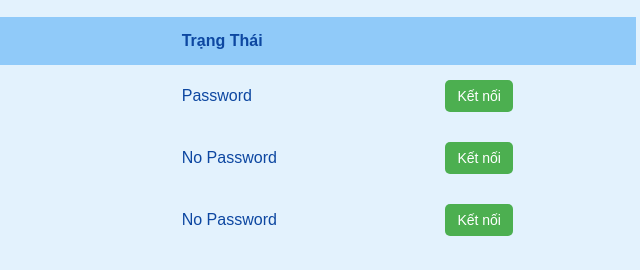
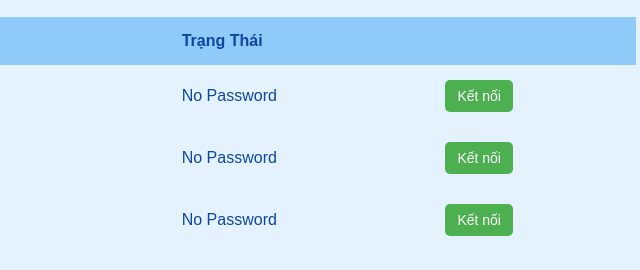
Before and after one commit to thecheckmateteam/thecheckmate, a plain HTML site: page Server.html in a window 1280 px wide. Shown: the part 269-539 px from the top of the page, 516-1156 px from the left. Drawn offline with Linux system fonts and the light colour scheme.

Commit message:
Update Server.html

```diff
--- a/Server.html
+++ b/Server.html
@@ -234,7 +234,7 @@ nav ul li a:hover {
     <script>
         // Dữ liệu server với IP ẩn đi trong giao diện nhưng vẫn sử dụng cho kết nối
         const servers = [
-        { name: "#1 | 5v5 By Team CheckMate", ip: "160.25.85.100:27013", password: "Password" },
+        { name: "#1 | 5v5 By Team CheckMate", ip: "160.25.85.100:27013", password: "No Password" },
         { name: "#2 | Retake By Team CheckMate", ip: "160.25.85.100:27017", password: "No Password" },
         { name: "#3 | 1v1 By Team CheckMate", ip: "160.25.85.100:27019", password: "No Password" }
         ];
```
